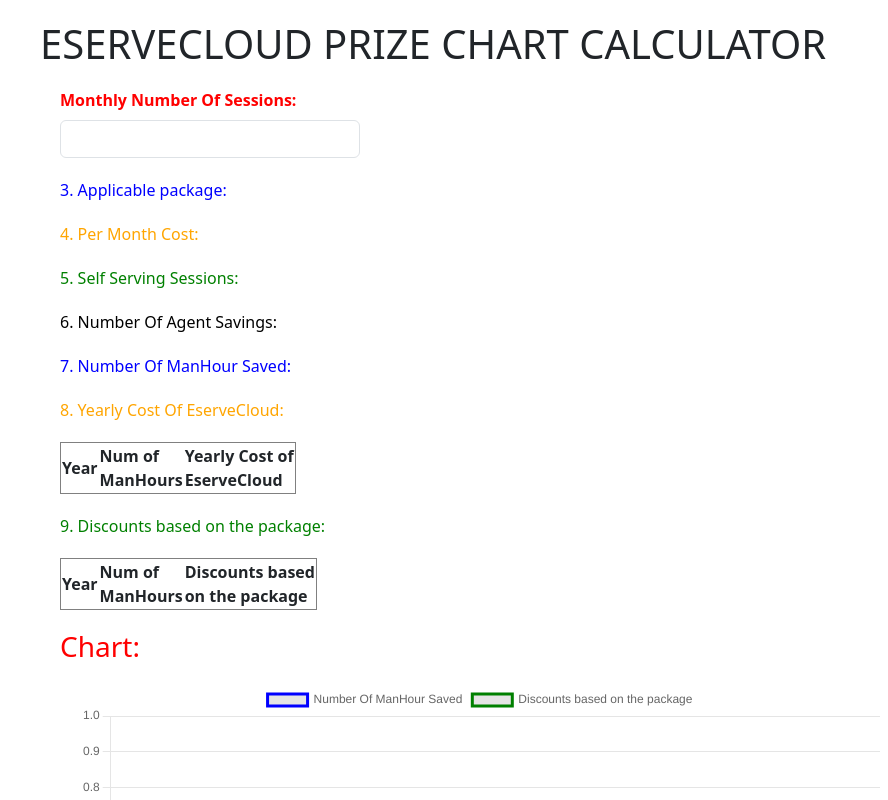
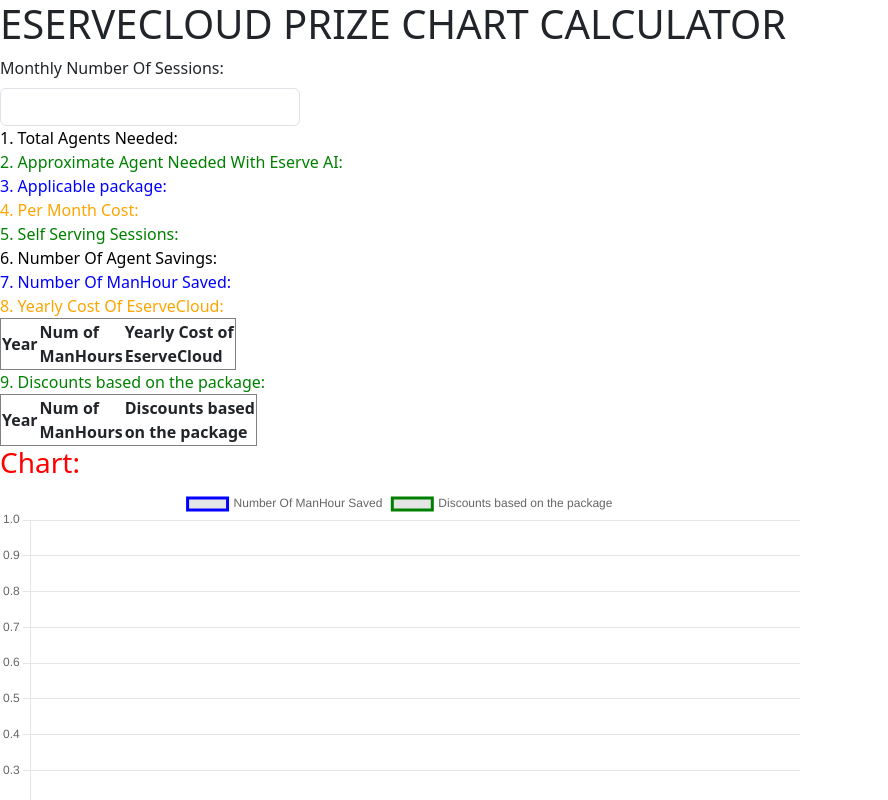
Before and after one commit to siva11021992/cvamyapp, a React (Create React App) app: page / in a window 1280 px wide. Shown: the top 800 px of the page, without its empty margins (0-888 px from the left). Built offline with nearby package versions, Linux system fonts and the light colour scheme.

Commit message:
some changes in css

```diff
--- a/src/App.css
+++ b/src/App.css
@@ -1,4 +1,4 @@
-div {
+/* div {
   margin: 20px;
 }
 
@@ -15,10 +15,11 @@
   padding: 5px 10px;
 }
 .custom-label {
-  color: blue; /* You can use any color you like */
+  color: blue;
 }
 
 
 .label-custom-color {
   color: red;
 }
+ */
--- a/src/ChartComponent.js
+++ b/src/ChartComponent.js
@@ -221,16 +221,15 @@
                 style={{ width: '300px' }}
               />
             </Form.Group>
-            {results.TotalAgentsNeeded !== null && (
               <div style={{ color: 'black' }}>
-                1. Total Agents Needed: {results.TotalAgentsNeeded.toFixed(2)}
+                1. Total Agents Needed: {results.TotalAgentsNeeded !== null ? results.TotalAgentsNeeded.toFixed(2) : ""}
               </div>
-            )}
-            {results.ApproximateAgentNeeded !== null && (
+
               <div style={{ color: 'green' }}>
-                2. Approximate Agent Needed With Eserve AI: {results.ApproximateAgentNeeded.toFixed(2)}
-              </div>
-            )}
+              2. Approximate Agent Needed With Eserve AI: {
+                results.ApproximateAgentNeeded !== null ? results.ApproximateAgentNeeded.toFixed(2) : ""
+              }
+            </div>
             <div style={{ color: 'blue' }}>
               3. Applicable package:
               {Object.keys(results.packages).map((pkg) => (
```
